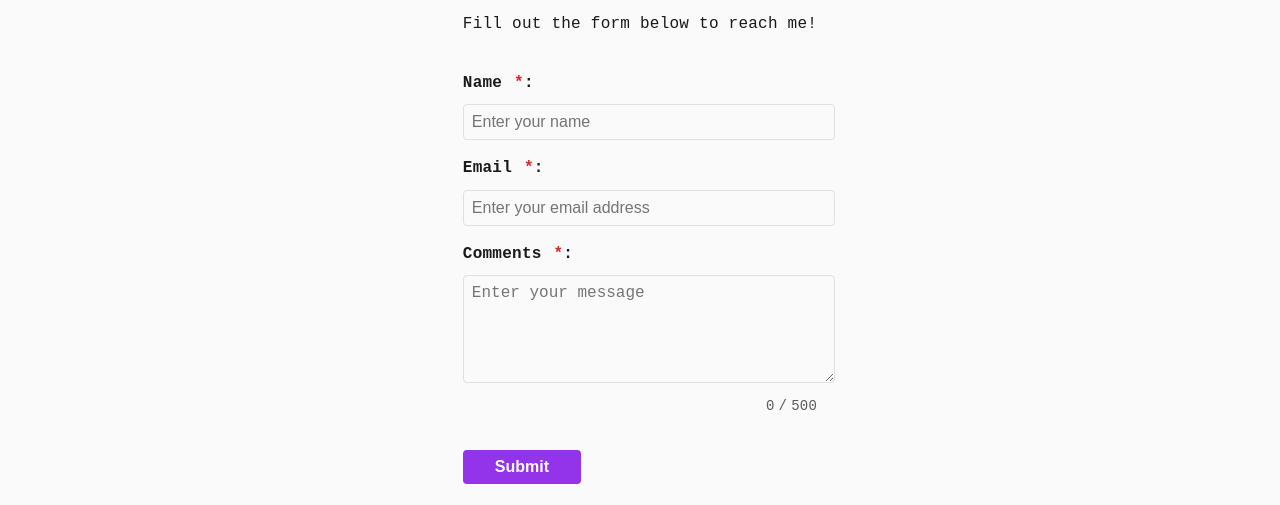
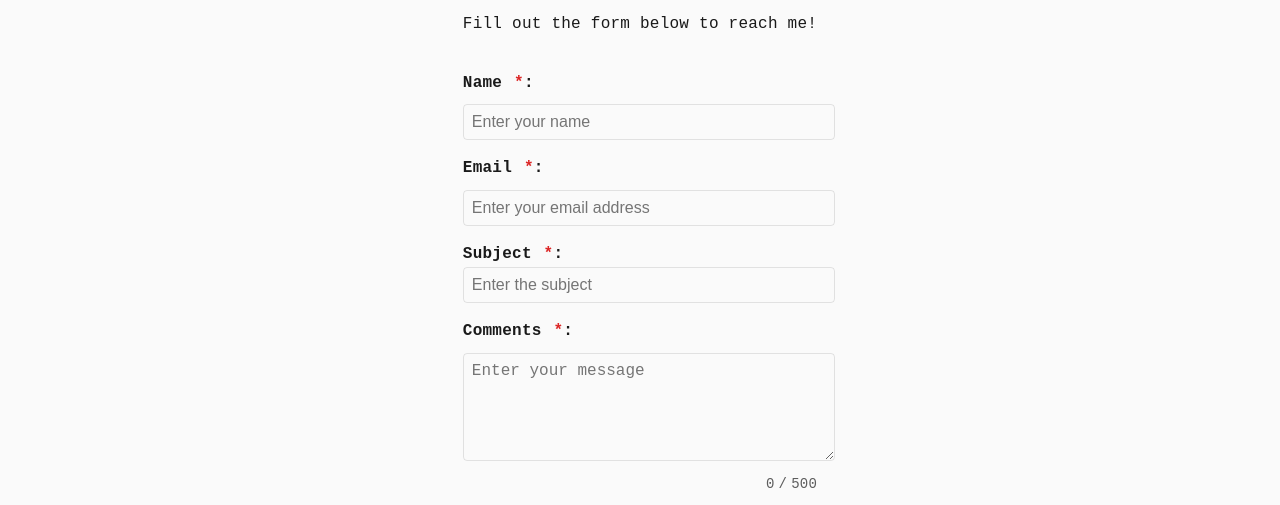
Before and after one commit to chark1es/cse134b-hw5, a plain HTML site: page contact.html in a window 1280 px wide. Shown: the part 247-752 px from the top of the page. Drawn offline with Linux system fonts and the light colour scheme.

Commit message:
Made the contact form more functional

```diff
--- a/contact.html
+++ b/contact.html
@@ -49,8 +49,9 @@
                 <h1>Contact Me</h1>
                 <p>Fill out the form below to reach me!</p>
 
+                <!-- The email (adb0b007835c00f39f3ce685160ffcec) is obfuscated to prevent spam -->
                 <form
-                    action="https://httpbin.org/post"
+                    action="https://formsubmit.co/adb0b007835c00f39f3ce685160ffcec"
                     method="post"
                     class="contact-form"
                     novalidate
@@ -93,6 +94,17 @@
                     </div>
 
                     <div class="form-group">
+                        <label for="subject">Subject <span class="required">*</span>:</label</label>
+                        <input
+                            type="text"
+                            id="subject"
+                            name="_subject"
+                            placeholder="Enter the subject"
+                            required
+                        />
+                    </div>
+
+                    <div class="form-group">
                         <label for="comments"
                             >Comments <span class="required">*</span>:</label
                         >
@@ -118,7 +130,9 @@
                         >
                     </div>
 
-                    <input type="hidden" name="possible_bot" value="true" />
+                    <!-- Formsubmit.co related inputs-->
+                    <input type="text" name="_honey" style="display: none" />
+                    <input type="hidden" name="_template" value="table">
 
                     <div class="form-actions">
                         <button type="submit">Submit</button>
```
Also changed, not shown: 1 other file.
